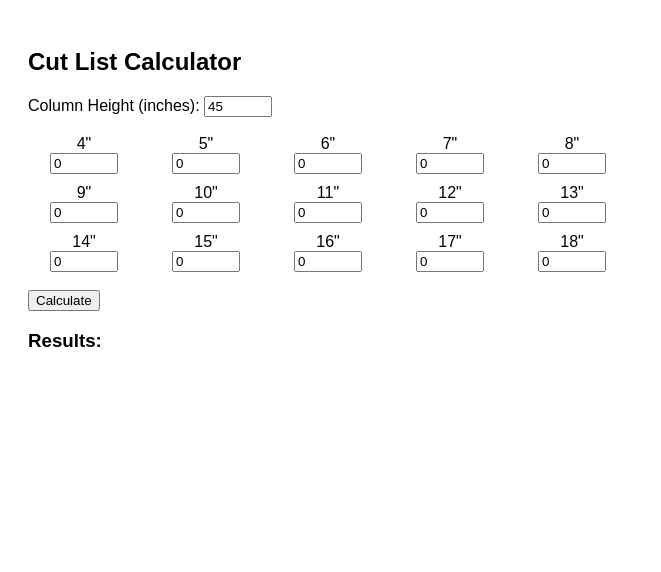
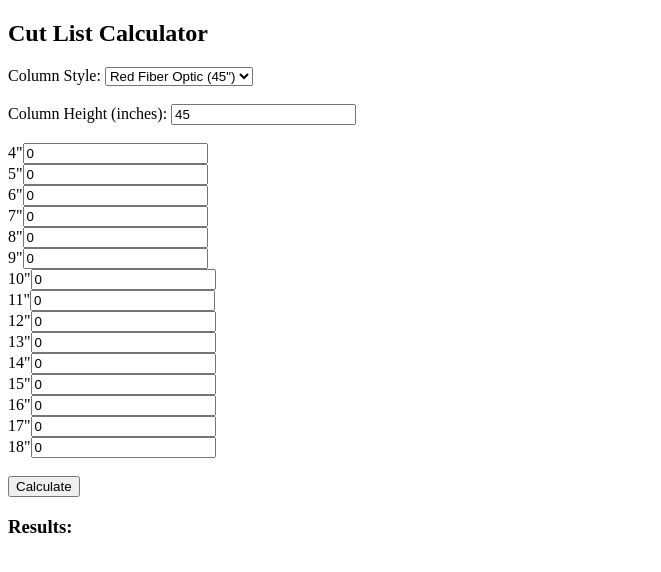
Before and after one commit to soakley75/cut-list-calculator, a plain HTML site: page index.html in a window 1280 px wide. Shown: the whole page, without its empty margins (0-661 px from the left). Drawn offline with Linux system fonts and the light colour scheme.

Commit message:
Update index.html

```diff
--- a/index.html
+++ b/index.html
@@ -1,17 +1,16 @@
 <!DOCTYPE html>
 <html>
 <head>
-  <title>Cut List Calculator</title>
-  <style>
-    body { font-family: Arial; padding: 20px; }
-    .length-inputs { display: grid; grid-template-columns: repeat(5, 1fr); gap: 10px; max-width: 600px; }
-    .length-box { display: flex; flex-direction: column; align-items: center; }
-    input[type="number"] { width: 60px; }
-  </style>
-</head>
-<body>
-  <h2>Cut List Calculator</h2>
-  <label>Column Height (inches): <input type="number" id="columnHeight" value="45"></label><br><br>
+ <h2>Cut List Calculator</h2>
+
+<label>Column Style:
+  <select id="columnStyle" onchange="updateColumnHeight()">
+    <option value="45">Red Fiber Optic (45")</option>
+    <option value="24">Inferno (24")</option>
+  </select>
+</label><br><br>
+
+<label>Column Height (inches): <input type="number" id="columnHeight" value="45"></label><br><br>
 
   <div class="length-inputs" id="lengthInputs"></div>
 
```
